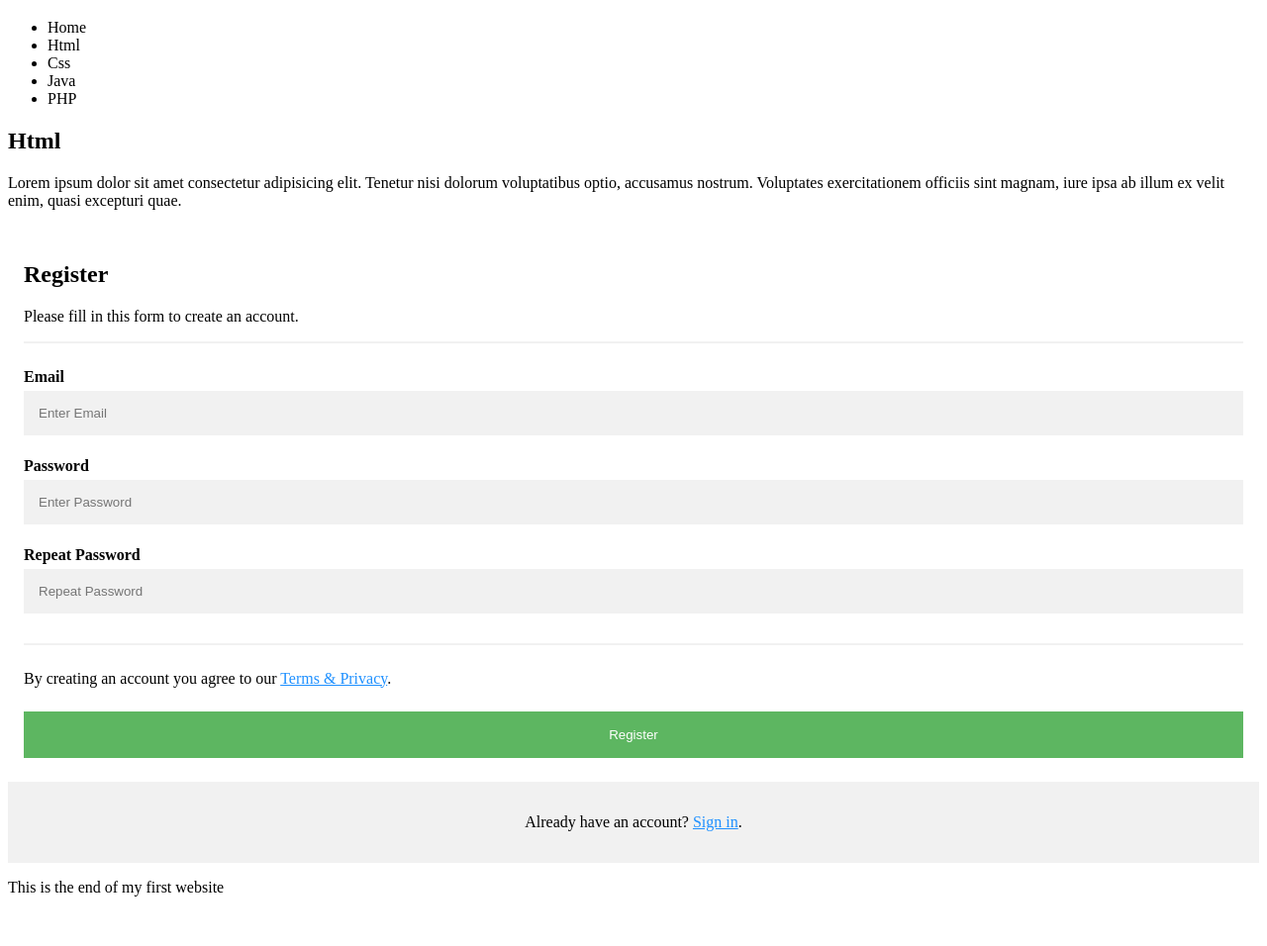
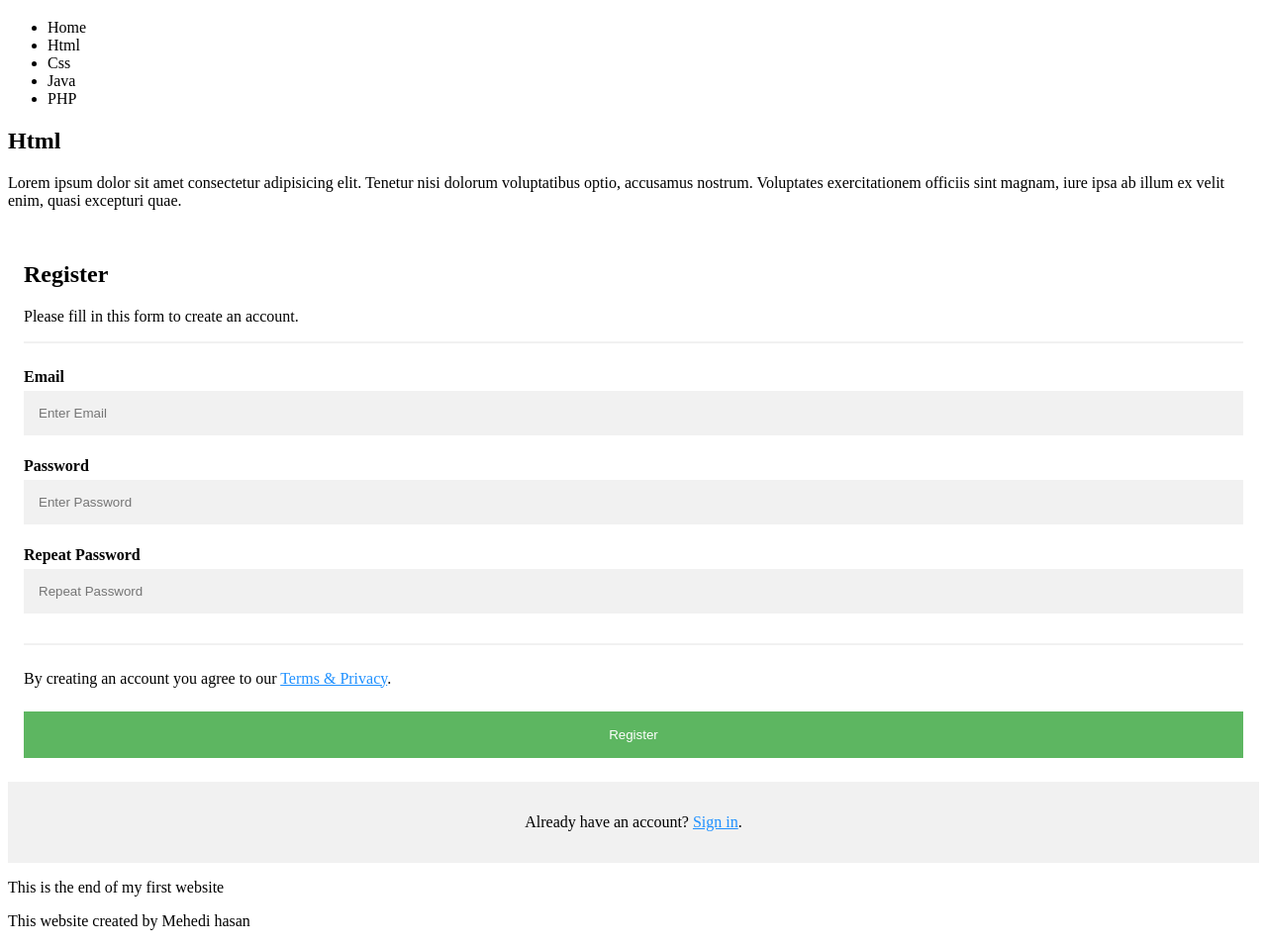
Before and after one commit to iammehedi4201/Mehedi-s-first-website, a plain HTML site: page index.html in a window 1280 px wide. Shown: the part 61-1017 px from the top of the page at 99% size. Before the commit the page ends 983 px from the top, so only its background shows below. Drawn offline with Linux system fonts and the light colour scheme.

Commit message:
Update index.html

```diff
--- a/index.html
+++ b/index.html
@@ -56,6 +56,8 @@
       </section>
       <footer>
             <p>This is the end of my first website</p>
+          <p>This website created by Mehedi hasan</p>
+
       </footer>
 </body>
 </html>
```
